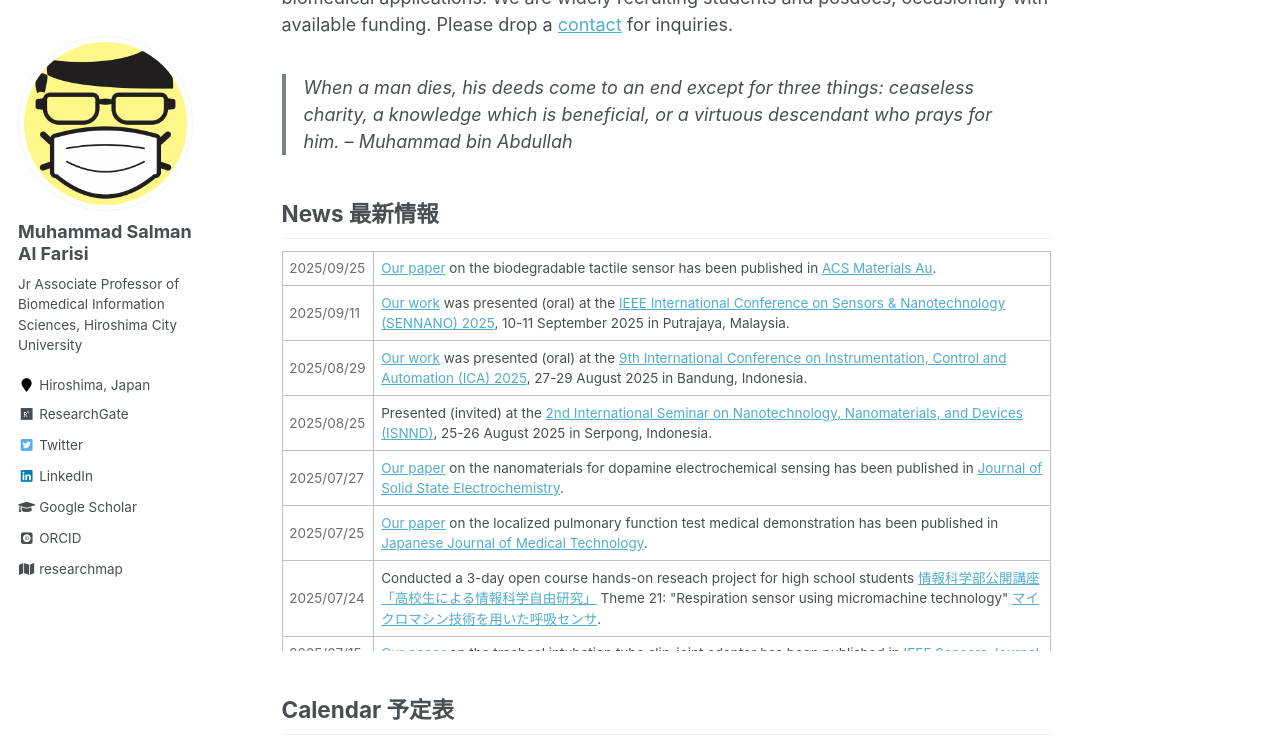
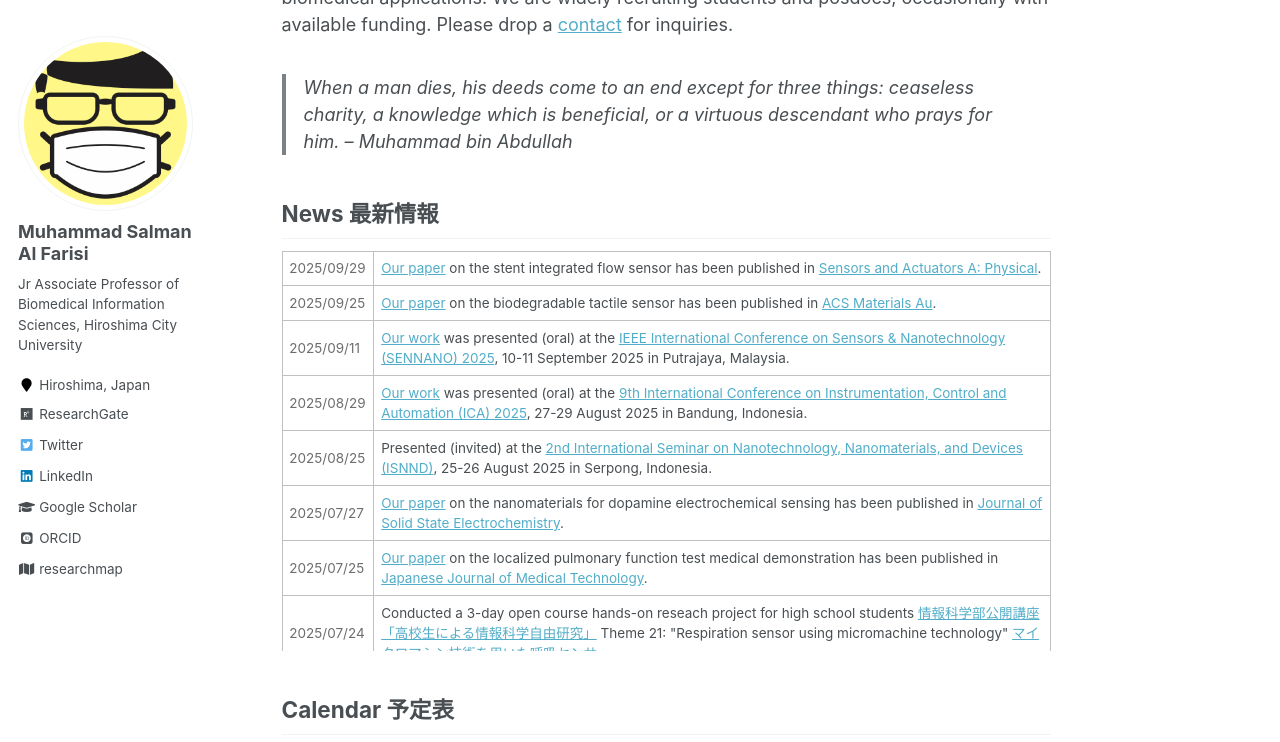
Before and after one commit to msalfarisi/msalfarisi.github.io, a Jekyll site: the page built from _pages/home.md, in a window 1280 px wide and 900 px high, scrolled down 457 px, cut to the strip 0-742 px from the top of the window. Built offline with Jekyll 4.4.1, drawn with Linux system fonts in a browser that asks for light colours; some web fonts are replaced.

Commit message:
Update home.md

```diff
--- a/_pages/home.md
+++ b/_pages/home.md
@@ -22,6 +22,10 @@ Welcome to the homepage of Muhammad Salman Al Farisi, a Lecturer (Jr Associate P
 
 <div style="overflow-y: scroll; height:400px;">
  <table style="width:100%">
+  <tr>
+    <td style="color:#6d6d6d;">2025/09/29</td>
+    <td><a href="/publication/">Our paper</a> on the stent integrated flow sensor has been published in <a href="https://doi.org/10.1016/j.sna.2025.117083">Sensors and Actuators A: Physical</a>.</td>
+  </tr>
   <tr>
     <td style="color:#6d6d6d;">2025/09/25</td>
     <td><a href="/publication/">Our paper</a> on the biodegradable tactile sensor has been published in <a href="https://doi.org/10.1021/acsmaterialsau.5c00107">ACS Materials Au</a>.</td>
```
